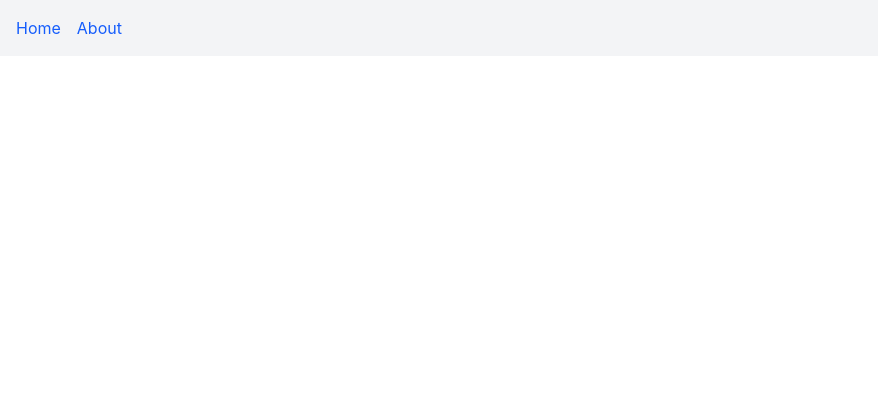
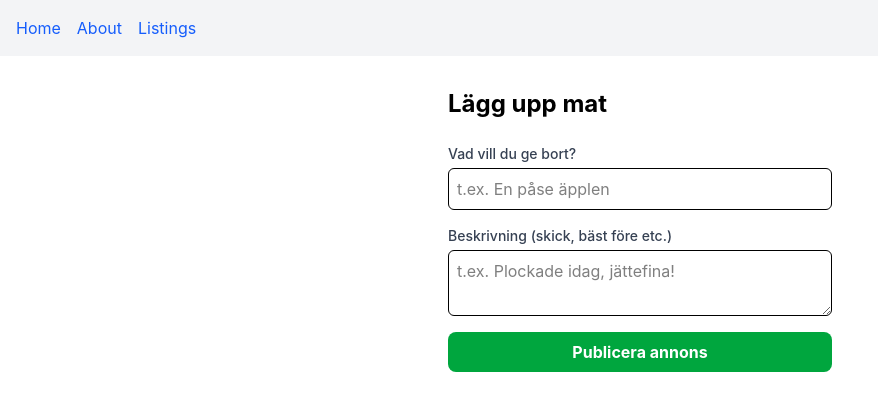
Before and after one commit to filiplarsen231/foodrescue_group_11, a React (Vite) app: page /listings in a window 1280 px wide. Before the commit this address had no page. Shown: the top 410 px of the page, without its empty margins (0-878 px from the left). Built offline with nearby package versions, Linux system fonts and the light colour scheme.

Commit message:
create listing sida

```diff
--- a/package.json
+++ b/package.json
@@ -15,6 +15,7 @@
     "react": "^19.2.5",
     "react-dom": "^19.2.5",
     "react-router": "^7.14.1",
+    "react-router-dom": "^7.14.1",
     "tailwindcss": "^4.2.2"
   },
   "devDependencies": {
--- a/src/App.jsx
+++ b/src/App.jsx
@@ -1,6 +1,7 @@
-import { BrowserRouter, Routes, Route, Link } from 'react-router'
+import { BrowserRouter, Routes, Route, Link } from 'react-router-dom'
 import Home from './pages/Home'
 import About from './pages/About'
+import Listings from './pages/Listings'
 
 export default function App() {
   return (
@@ -8,11 +9,13 @@ export default function App() {
       <nav className="flex gap-4 p-4 bg-gray-100">
         <Link to="/" className="text-blue-600 hover:underline">Home</Link>
         <Link to="/about" className="text-blue-600 hover:underline">About</Link>
+        <Link to="/listings" className="text-blue-600 hover:underline">Listings</Link>
       </nav>
 
       <Routes>
         <Route path="/" element={<Home />} />
         <Route path="/about" element={<About />} />
+        <Route path="/listings" element={<Listings />} />
       </Routes>
     </BrowserRouter>
   )
--- /dev/null
+++ b/src/pages/Listings.jsx
@@ -0,0 +1,72 @@
+import { useState } from 'react'
+import { supabase } from '../lib/supabase'
+import { useNavigate } from 'react-router-dom'
+
+export default function Listings() {
+  const [title, setTitle] = useState('')
+  const [description, setDescription] = useState('')
+  const [loading, setLoading] = useState(false)
+  const navigate = useNavigate()
+
+  const handleSubmit = async (e) => {
+    e.preventDefault() // Hindrar sidan från att laddas om
+    setLoading(true)
+
+    // Här skickar vi datan till Supabase
+    const { error } = await supabase
+      .from('Listings') // Se till att detta matchar namnet i din databas exakt
+      .insert([
+        {
+          title: title,
+          description: description
+          // Här kan du senare lägga till lat, lng och expiry_date
+        }
+      ])
+
+    if (error) {
+      alert("Något gick fel: " + error.message)
+    } else {
+      alert("Varan har lagts upp!")
+      navigate('/') // Skicka användaren tillbaka till startsidan
+    }
+    setLoading(false)
+  }
+
+  return (
+    <div className="p-8 max-w-md mx-auto">
+      <h1 className="text-2xl font-bold mb-6">Lägg upp mat</h1>
+
+      <form onSubmit={handleSubmit} className="space-y-4">
+        <div>
+          <label className="block text-sm font-medium text-gray-700">Vad vill du ge bort?</label>
+          <input
+            type="text"
+            required
+            className="mt-1 block w-full border rounded-md p-2"
+            placeholder="t.ex. En påse äpplen"
+            value={title}
+            onChange={(e) => setTitle(e.target.value)}
+          />
+        </div>
+
+        <div>
+          <label className="block text-sm font-medium text-gray-700">Beskrivning (skick, bäst före etc.)</label>
+          <textarea
+            className="mt-1 block w-full border rounded-md p-2"
+            placeholder="t.ex. Plockade idag, jättefina!"
+            value={description}
+            onChange={(e) => setDescription(e.target.value)}
+          />
+        </div>
+
+        <button
+          type="submit"
+          disabled={loading}
+          className="w-full bg-green-600 text-white py-2 rounded-lg font-bold hover:bg-green-700"
+        >
+          {loading ? 'Sparar...' : 'Publicera annons'}
+        </button>
+      </form>
+    </div>
+  )
+}
```
Also changed, not shown: 1 other file (tests, documents, lock files or other folders).
